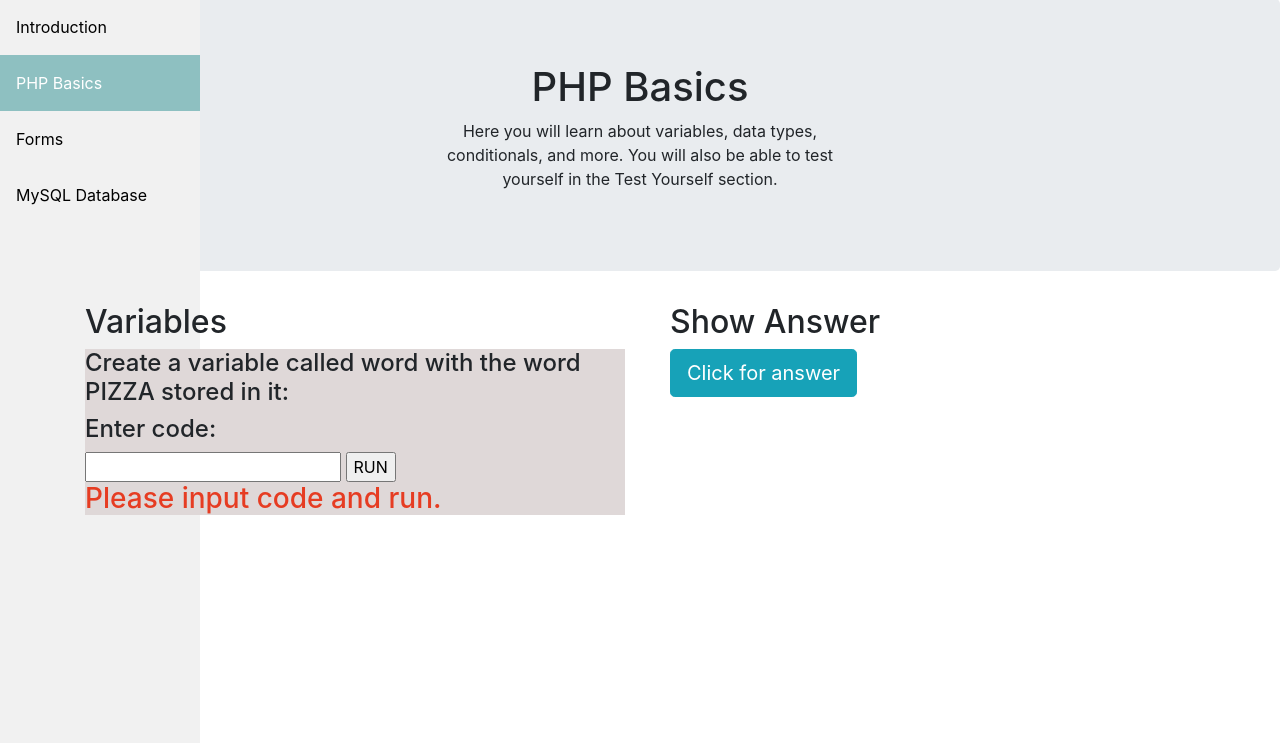
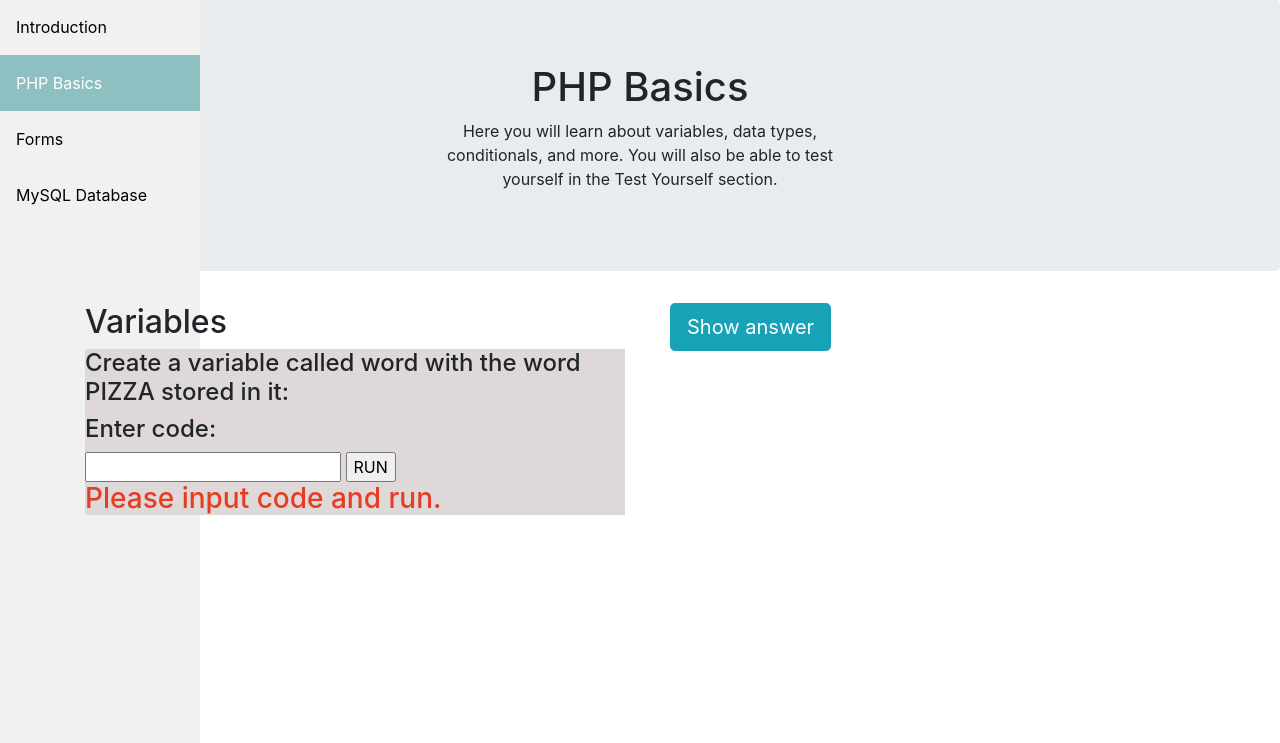
Before and after one commit to sngillca/CST336helloWorld, a PHP site: page /my_project/php/basics.php in a window 1280 px wide. Shown: the part 57-800 px from the top of the page. Run offline with PHP 8.4, Linux system fonts and the light colour scheme; data that the repository does not hold is empty; some libraries are stand-ins or nearby versions.

Commit message:
updated modal

```diff
--- a/my_project/php/basics.php
+++ b/my_project/php/basics.php
@@ -146,9 +146,9 @@
       </div>
       <div class="col-sm-6">
             <div class="container">
-  <h2>Show Answer</h2>
+
   <!-- Trigger the modal with a button -->
-  <button type="button" class="btn btn-info btn-lg" data-toggle="modal" data-target="#myModal">Click for answer</button>
+  <button type="button" class="btn btn-info btn-lg" data-toggle="modal" data-target="#myModal">Show answer</button>
 
   <!-- Modal -->
   <div class="modal fade" id="myModal" role="dialog">
@@ -159,7 +159,7 @@
           <h4 class="modal-title">Answer</h4>
         </div>
         <div class="modal-body">
-          <p>The answer is.</p>
+          <p>$word = 'PIZZA';</p>
         </div>
         <div class="modal-footer">
           <button type="button" class="btn btn-default" data-dismiss="modal">Close</button>
```
